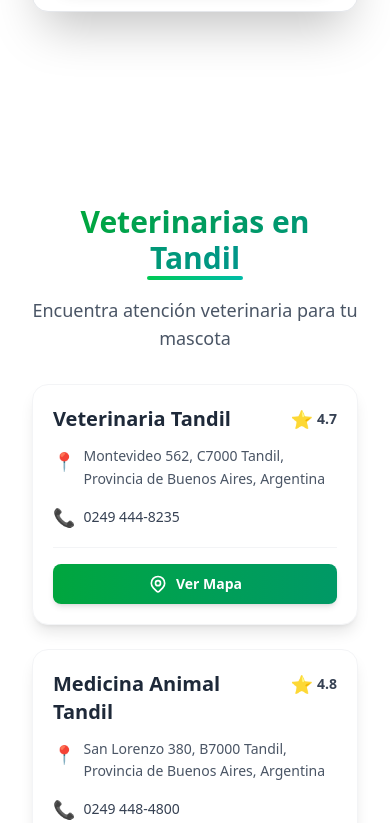
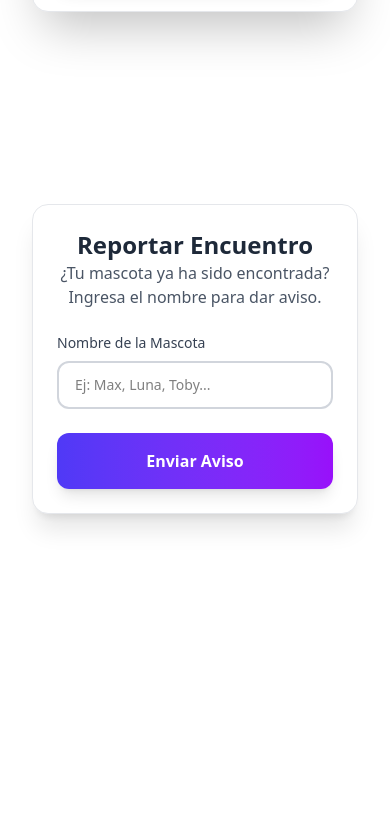
Before and after one commit to hberrino/tuMASCOTAndil, a React (Vite) app in the folder frontend/: page / in a window 390 px wide. Shown: the part 6261-7084 px from the top of the page. Built offline with nearby package versions, Linux system fonts and the light colour scheme; no server answers.

Commit message:
update seccion nueva

```diff
--- a/frontend/src/App.jsx
+++ b/frontend/src/App.jsx
@@ -4,6 +4,7 @@ import Inicio from './components/Inicio';
 import Perdidos from './components/Perdidos';
 import Encontrados from './components/Encontrados';
 import BuscaTuMascota from './components/BuscaTuMascota';
+import ReportarEncuentro from './components/ReportarEncuentro';
 import Veterinarias from './components/Veterinarias';
 import Footer from './components/Footer';
 import './App.css';
@@ -14,6 +15,7 @@ function App() {
     perdidos: useRef(null),
     encontrados: useRef(null),
     buscaTuMascota: useRef(null),
+    reportarEncuentro: useRef(null),
     veterinarias: useRef(null),
   });
 
@@ -109,6 +111,15 @@ function App() {
           <BuscaTuMascota />
         </section>
 
+        {/* Sección Reportar Encuentro */}
+        <section
+          ref={sectionsRef.current.reportarEncuentro}
+          id="reportar-encuentro"
+          className="min-h-screen px-4 py-16 fade-in relative"
+        >
+          <ReportarEncuentro />
+        </section>
+
         {/* Sección Veterinarias */}
         <section
           ref={sectionsRef.current.veterinarias}
--- a/frontend/src/components/Navbar.jsx
+++ b/frontend/src/components/Navbar.jsx
@@ -63,6 +63,15 @@ const Navbar = ({ onNavigate }) => {
                 className="text-sm md:text-base text-indigo-600 hover:text-indigo-900 transition-all duration-200 font-bold px-4 py-2.5 border-l-2 border-indigo-300/60 hover:border-indigo-600 hover:bg-indigo-100/70 hover:shadow-sm active:scale-[0.98] active:bg-indigo-200"
               >
                 Busca tu Mascota
+              </a>
+            </li>
+            <li>
+              <a
+                href="#reportar-encuentro"
+                onClick={(e) => handleClick(e, 'reportarEncuentro')}
+                className="text-sm md:text-base text-blue-600 hover:text-blue-900 transition-all duration-200 font-bold px-4 py-2.5 border-l-2 border-blue-300/60 hover:border-blue-600 hover:bg-blue-100/70 hover:shadow-sm active:scale-[0.98] active:bg-blue-200"
+              >
+                Reportar Encuentro
               </a>
             </li>
             <li>
@@ -147,6 +156,15 @@ const Navbar = ({ onNavigate }) => {
             </li>
             <li>
               <a
+                href="#reportar-encuentro"
+                onClick={(e) => handleClick(e, 'reportarEncuentro')}
+                className="block text-base text-blue-600 hover:text-blue-900 hover:bg-blue-100/70 transition-all duration-200 font-bold px-6 py-4 border-b border-gray-100 border-l-2 border-blue-300/60 hover:border-blue-600 hover:shadow-sm active:bg-blue-200"
+              >
+                📢 Reportar Encuentro
+              </a>
+            </li>
+            <li>
+              <a
                 href="#veterinarias"
                 onClick={(e) => handleClick(e, 'veterinarias')}
                 className="block text-base text-green-700 hover:text-green-900 hover:bg-green-100/70 transition-all duration-200 font-bold px-6 py-4 border-b border-gray-100 border-l-2 border-green-300/60 hover:border-green-600 hover:shadow-sm active:bg-green-200"
--- /dev/null
+++ b/frontend/src/components/ReportarEncuentro.css
@@ -0,0 +1,2 @@
+/* Estilos específicos para ReportarEncuentro si se necesitan */
+/* Por ahora, se usan clases de Tailwind CSS */
--- /dev/null
+++ b/frontend/src/components/ReportarEncuentro.jsx
@@ -0,0 +1,107 @@
+import { useState } from 'react';
+import { reportarEncuentro } from '../services/api';
+import './ReportarEncuentro.css';
+
+const ReportarEncuentro = () => {
+  const [nombreMascota, setNombreMascota] = useState('');
+  const [loading, setLoading] = useState(false);
+  const [mensaje, setMensaje] = useState({ tipo: '', texto: '' });
+
+  const handleSubmit = async (e) => {
+    e.preventDefault();
+    setMensaje({ tipo: '', texto: '' });
+
+    if (!nombreMascota.trim()) {
+      setMensaje({ tipo: 'error', texto: 'Por favor, ingresa el nombre de la mascota' });
+      return;
+    }
+
+    try {
+      setLoading(true);
+      await reportarEncuentro(nombreMascota.trim());
+      setMensaje({
+        tipo: 'success',
+        texto: '¡Aviso enviado exitosamente! Gracias por reportar el encuentro.',
+      });
+      setNombreMascota('');
+    } catch (error) {
+      console.error('Error al reportar encuentro:', error);
+      let errorMessage = 'Error al enviar el aviso. Por favor, intenta nuevamente.';
+
+      if (error.response?.data) {
+        // Si hay errores de validación del backend
+        if (error.response.data.nombreMascota) {
+          errorMessage = error.response.data.nombreMascota;
+        } else if (error.response.data.error) {
+          errorMessage = error.response.data.error;
+        } else if (error.response.data.message) {
+          errorMessage = error.response.data.message;
+        }
+      } else if (error.message) {
+        errorMessage = error.message;
+      }
+
+      setMensaje({ tipo: 'error', texto: errorMessage });
+    } finally {
+      setLoading(false);
+    }
+  };
+
+  return (
+    <div className="w-full max-w-2xl mx-auto px-4 py-8 md:py-12">
+      <div className="bg-white rounded-2xl shadow-xl p-6 md:p-8 border border-gray-200">
+        <div className="text-center mb-6">
+          <h2 className="text-2xl md:text-3xl font-bold text-gray-800 mb-3">
+            Reportar Encuentro
+          </h2>
+          <p className="text-gray-600 text-base md:text-lg">
+            ¿Tu mascota ya ha sido encontrada? Ingresa el nombre para dar aviso.
+          </p>
+        </div>
+
+        {mensaje.texto && (
+          <div
+            className={`mb-6 p-4 rounded-lg text-center ${
+              mensaje.tipo === 'success'
+                ? 'bg-green-50 text-green-800 border border-green-200'
+                : 'bg-red-50 text-red-800 border border-red-200'
+            }`}
+          >
+            {mensaje.texto}
+          </div>
+        )}
+
+        <form onSubmit={handleSubmit} className="space-y-6">
+          <div>
+            <label
+              htmlFor="nombreMascota"
+              className="block text-sm md:text-base font-medium text-gray-700 mb-2"
+            >
+              Nombre de la Mascota
+            </label>
+            <input
+              type="text"
+              id="nombreMascota"
+              value={nombreMascota}
+              onChange={(e) => setNombreMascota(e.target.value)}
+              placeholder="Ej: Max, Luna, Toby..."
+              disabled={loading}
+              className="w-full px-4 py-3 border-2 border-gray-300 rounded-xl focus:ring-2 focus:ring-indigo-500 focus:border-indigo-500 transition-all duration-200 text-sm md:text-base hover:border-gray-400"
+              required
+            />
+          </div>
+
+          <button
+            type="submit"
+            disabled={loading}
+            className="w-full py-4 md:py-5 bg-gradient-to-r from-indigo-600 to-purple-600 text-white font-bold rounded-xl hover:from-indigo-700 hover:to-purple-700 transition-all duration-300 disabled:from-gray-400 disabled:to-gray-500 disabled:cursor-not-allowed text-base md:text-lg shadow-lg hover:shadow-xl transform hover:scale-[1.02] disabled:transform-none"
+          >
+            {loading ? 'Enviando...' : 'Enviar Aviso'}
+          </button>
+        </form>
+      </div>
+    </div>
+  );
+};
+
+export default ReportarEncuentro;
--- a/frontend/src/services/api.js
+++ b/frontend/src/services/api.js
@@ -312,4 +312,41 @@ export const eliminarPost = async (id, username, password) => {
   }
 };
 
+export const reportarEncuentro = async (nombreMascota) => {
+  try {
+    const response = await api.post('/avisos-encuentro', {
+      nombreMascota: nombreMascota,
+    });
+    return response.data;
+  } catch (error) {
+    console.error('Error al reportar encuentro:', error);
+    throw error;
+  }
+};
+
+export const getAvisosEncuentro = async (username, password) => {
+  try {
+    if (!username || !password) {
+      throw new Error('Credenciales no proporcionadas');
+    }
+
+    const credentials = btoa(`${username}:${password}`);
+
+    const response = await axios.get(
+      `${API_BASE_URL}/avisos-encuentro`,
+      {
+        headers: {
+          'Authorization': `Basic ${credentials}`,
+          'Content-Type': 'application/json',
+        },
+        withCredentials: false,
+      }
+    );
+    return response.data;
+  } catch (error) {
+    console.error('Error al obtener avisos de encuentro:', error);
+    throw error;
+  }
+};
+
 export default api;
```
Also changed, not shown: frontend/src/components/Admin.jsx (+79 -2 lines).
